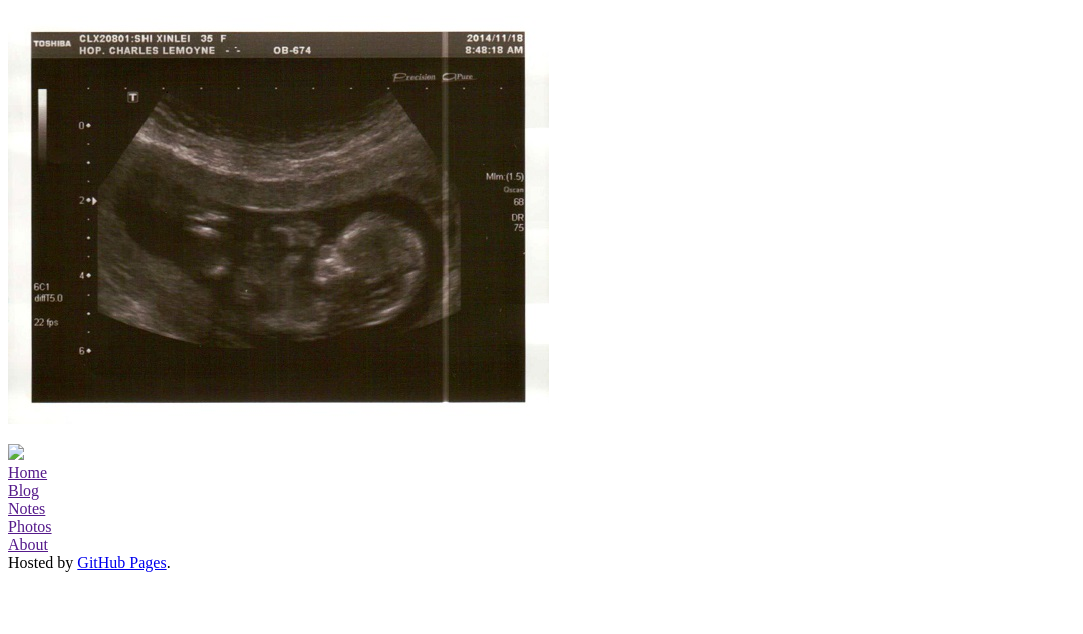
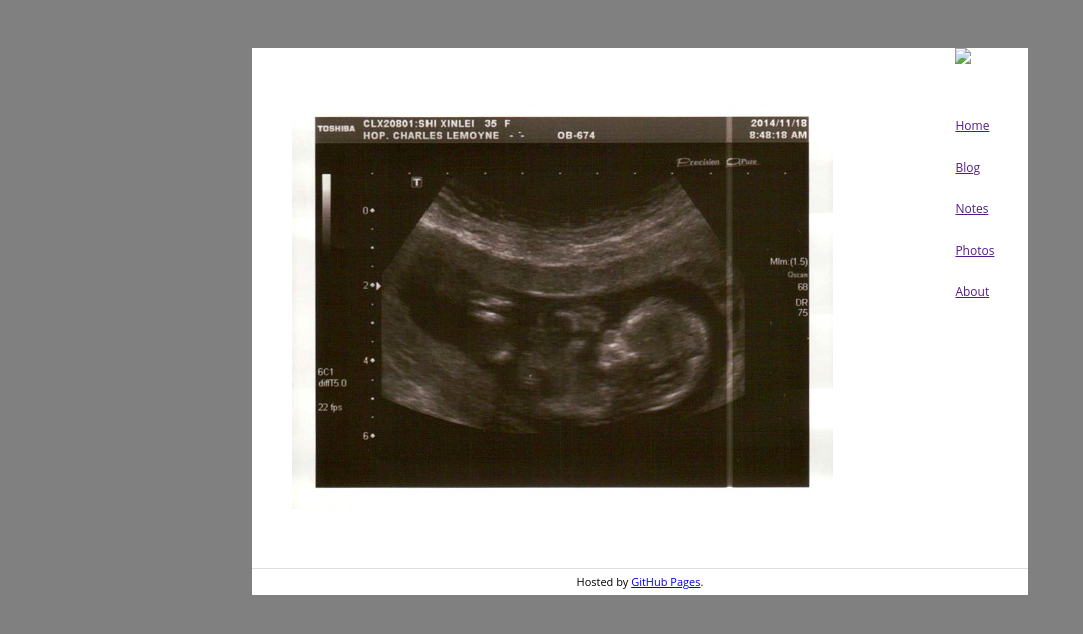
Before and after one commit to wangguanzhou/wangguanzhou.github.io, a Jekyll site: the page built from _posts/2014-11-09-jai-4-ans.md, in a window 1280 px wide. Shown: the top 634 px of the page, without its empty margins (0-1083 px from the left). Built offline with Jekyll 4.4.1, drawn with Linux system fonts in a browser that asks for light colours.

Commit message:
fix css path

```diff
--- a/_layouts/default.html
+++ b/_layouts/default.html
@@ -5,7 +5,7 @@
 	<meta charset="utf-8" />
     <title>{{ site.title }}</title>
 	<meta name="viewport" content="width=device-width, intial-scale=1.0">
-	<link href="{{site.baseurl}}css/style.css" rel="stylesheet" type="text/css" />
+	<link href="/css/style.css" rel="stylesheet" type="text/css" />
 </head>
 
 <body>
```
